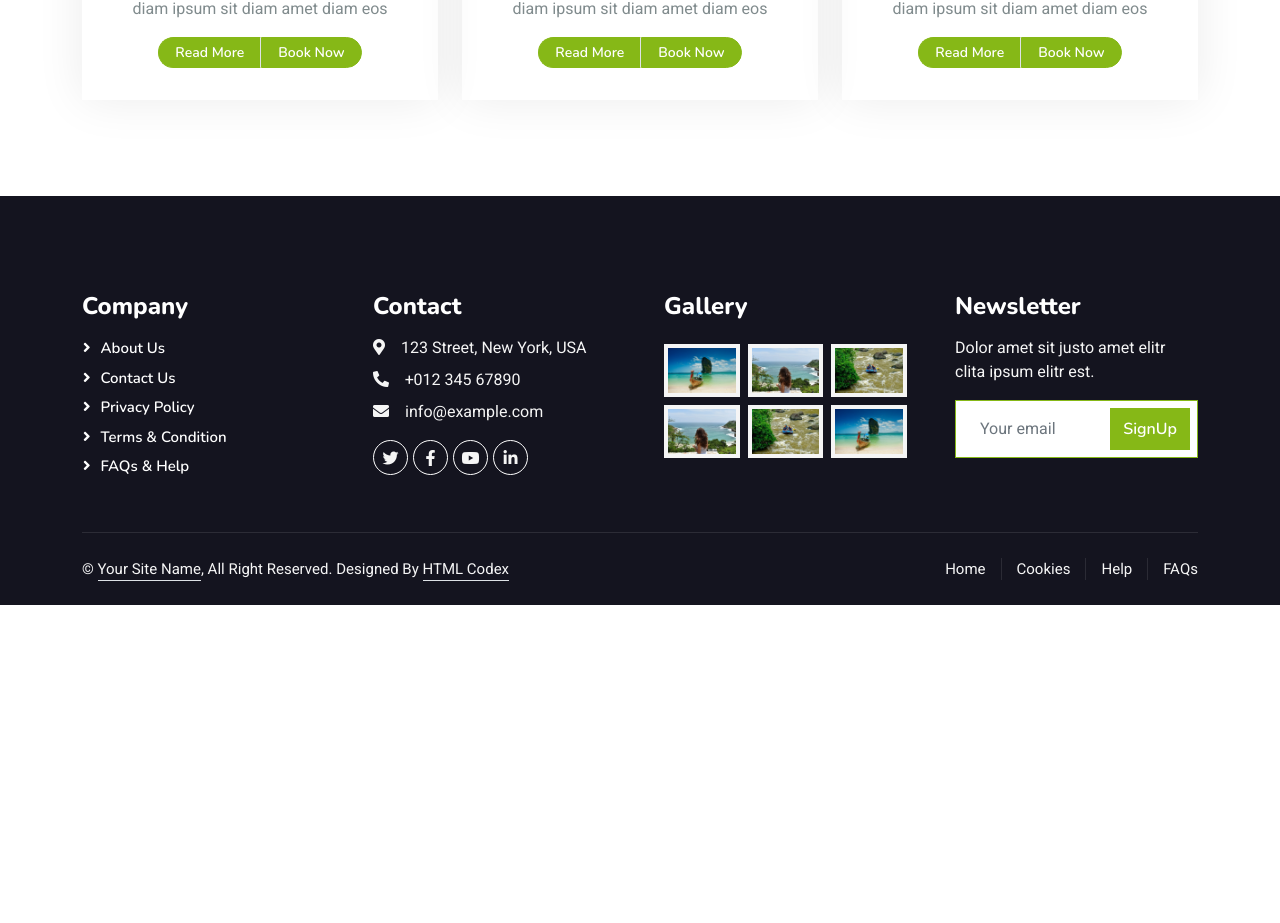
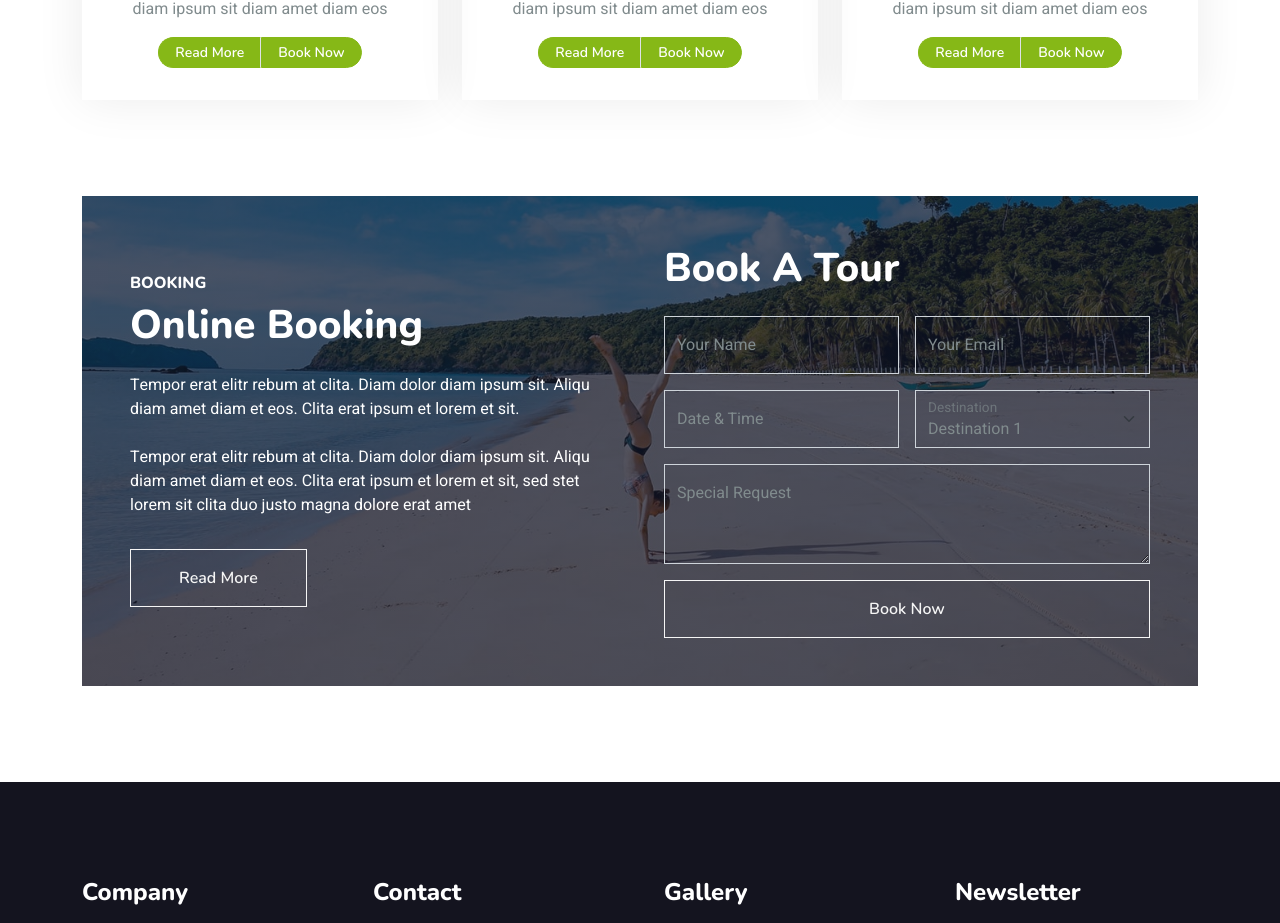
Before and after one commit to TanyaStefanova/movie-app, a React (Vite) app in the folder client/: page / in a window 1280 px wide. Shown: the part 3350-4273 px from the top of the page. Before the commit the page ends 3955 px from the top, so only its background shows below. Built offline with nearby package versions, Linux system fonts and the light colour scheme.

Commit message:
Add OnlineBooking

```diff
--- a/client/src/App.jsx
+++ b/client/src/App.jsx
@@ -8,6 +8,7 @@ import AboutUs from "./components/about-us/AboutUs";
 import Services from "./components/services/Services";
 import Destinations from "./components/destinations/Destinations";
 import Packages from "./components/packages/Packages";
+import OnlineBooking from "./components/online-booking/OnlineBooking";
 
 function App() {
 
@@ -20,6 +21,7 @@ function App() {
      <Services />
      <Destinations />
      <Packages />
+     <OnlineBooking />
      <Footer />
      <BackToTopButton />
     </>
--- /dev/null
+++ b/client/src/components/online-booking/OnlineBooking.jsx
@@ -0,0 +1,63 @@
+export default function OnlineBooking(){
+    return(
+        <div className="container-xxl py-5 wow fadeInUp" data-wow-delay="0.1s">
+        <div className="container">
+            <div className="booking p-5">
+                <div className="row g-5 align-items-center">
+                    <div className="col-md-6 text-white">
+                        <h6 className="text-white text-uppercase">Booking</h6>
+                        <h1 className="text-white mb-4">Online Booking</h1>
+                        <p className="mb-4">Tempor erat elitr rebum at clita. Diam dolor diam ipsum sit. Aliqu diam amet diam et eos. Clita erat ipsum et lorem et sit.</p>
+                        <p className="mb-4">Tempor erat elitr rebum at clita. Diam dolor diam ipsum sit. Aliqu diam amet diam et eos. Clita erat ipsum et lorem et sit, sed stet lorem sit clita duo justo magna dolore erat amet</p>
+                        <a className="btn btn-outline-light py-3 px-5 mt-2" href="">Read More</a>
+                    </div>
+                    <div className="col-md-6">
+                        <h1 className="text-white mb-4">Book A Tour</h1>
+                        <form>
+                            <div className="row g-3">
+                                <div className="col-md-6">
+                                    <div className="form-floating">
+                                        <input type="text" className="form-control bg-transparent" id="name" placeholder="Your Name" />
+                                        <label for="name">Your Name</label>
+                                    </div>
+                                </div>
+                                <div className="col-md-6">
+                                    <div className="form-floating">
+                                        <input type="email" className="form-control bg-transparent" id="email" placeholder="Your Email" />
+                                        <label for="email">Your Email</label>
+                                    </div>
+                                </div>
+                                <div className="col-md-6">
+                                    <div className="form-floating date" id="date3" data-target-input="nearest">
+                                        <input type="text" className="form-control bg-transparent datetimepicker-input" id="datetime" placeholder="Date & Time" data-target="#date3" data-toggle="datetimepicker" />
+                                        <label for="datetime">Date & Time</label>
+                                    </div>
+                                </div>
+                                <div className="col-md-6">
+                                    <div className="form-floating">
+                                        <select className="form-select bg-transparent" id="select1">
+                                            <option value="1">Destination 1</option>
+                                            <option value="2">Destination 2</option>
+                                            <option value="3">Destination 3</option>
+                                        </select>
+                                        <label for="select1">Destination</label>
+                                    </div>
+                                </div>
+                                <div className="col-12">
+                                    <div className="form-floating">
+                                        <textarea className="form-control bg-transparent" placeholder="Special Request" id="message" style={{height: '100px'}}></textarea>
+                                        <label for="message">Special Request</label>
+                                    </div>
+                                </div>
+                                <div className="col-12">
+                                    <button className="btn btn-outline-light w-100 py-3" type="submit">Book Now</button>
+                                </div>
+                            </div>
+                        </form>
+                    </div>
+                </div>
+            </div>
+        </div>
+    </div>
+    );
+}
```
